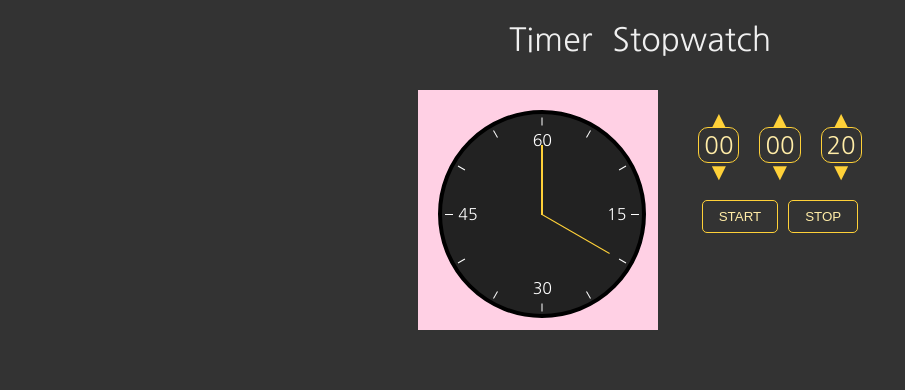
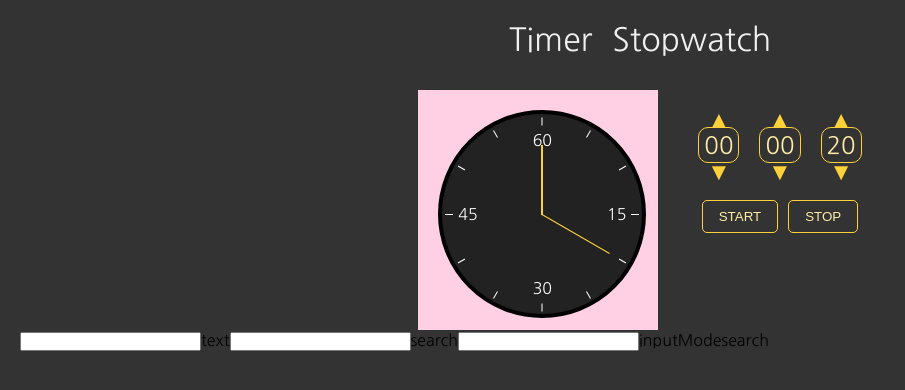
Before and after one commit to Kabarbum/clock, a React (Create React App) app: page / in a window 1280 px wide. Shown: the top 390 px of the page, without its empty margins (0-905 px from the left). Built offline with nearby package versions, Linux system fonts and the light colour scheme; the HTML template or start-up script is replaced by a standard one.

Commit message:
test inputs

```diff
--- a/src/components/Timer.js
+++ b/src/components/Timer.js
@@ -131,6 +131,7 @@ const Timer = () => {
     }
 
     return (
+      <>
         <div className="container">
 
             <div className="clock-wrapper">
@@ -182,6 +183,13 @@ const Timer = () => {
             </section>
 
         </div>
+          <div>
+              <input type="text"/>text
+              <input type="search"/>search
+
+              <input type="text" inputMode='search'/>inputModesearch
+          </div>
+          </>
     );
 };
 
```
